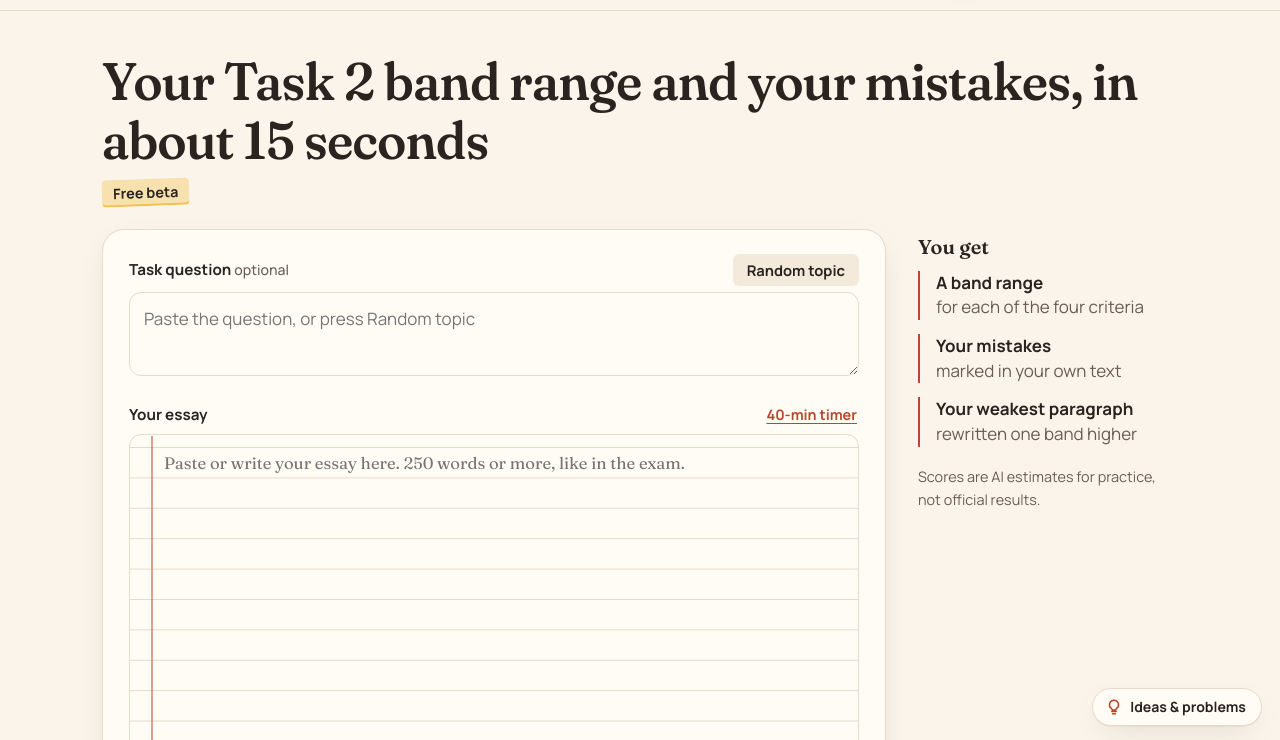
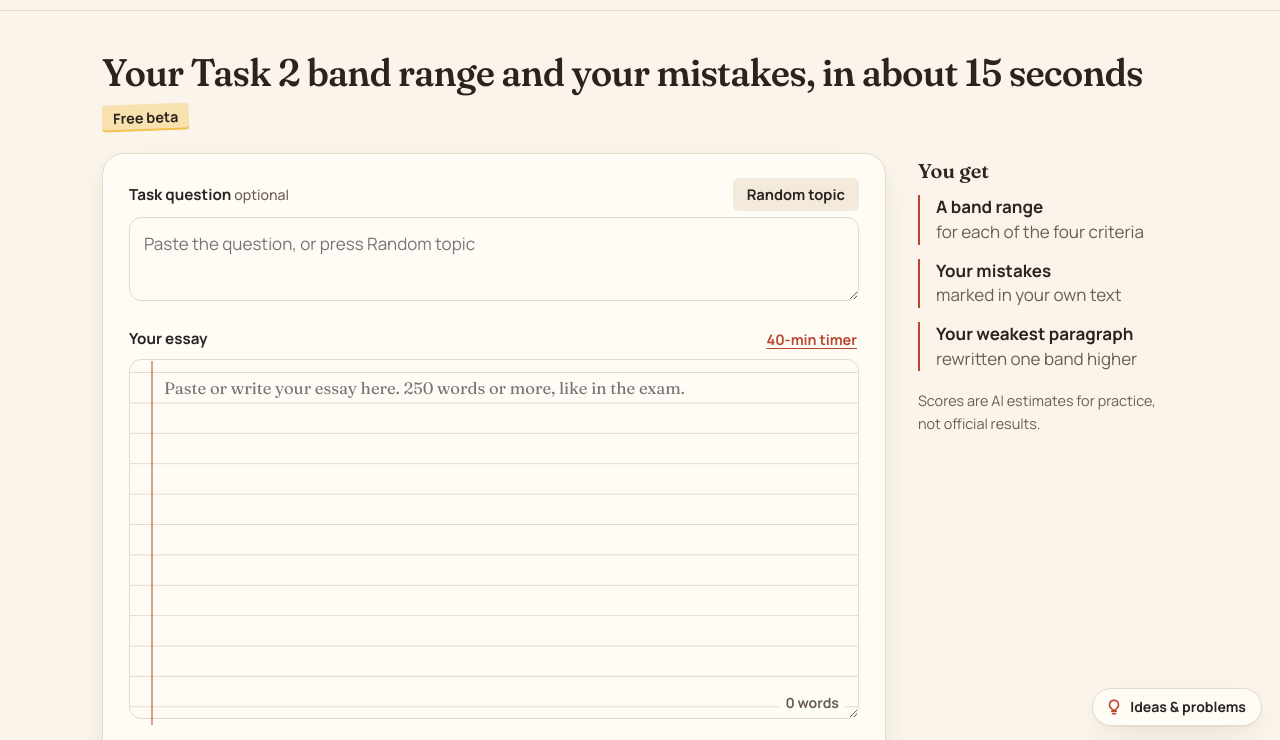
Before and after one commit to shotgodalikhan-spec/writo, a plain HTML site: page index.html in a window 1280 px wide. Shown: the part 56-796 px from the top of the page. Drawn offline with Linux system fonts and the light colour scheme; no server answers.

Commit message:
Smaller homepage headline so the check button stays higher
Co-Authored-By: Claude Sonnet 5.5 <noreply@anthropic.com>

```diff
--- a/assets/style.css
+++ b/assets/style.css
@@ -229,7 +229,7 @@ mark.miss:focus-visible { outline: 2px solid var(--c); outline-offset: 1px; }
 /* Home: "try first" checker */
 .try { padding: 40px 0 48px; }
 .try-head { display: flex; flex-wrap: wrap; align-items: center; gap: 10px 16px; margin-bottom: 22px; }
-.try-head h1 { font-size: clamp(2rem, 4.6vw, 3.3rem); margin: 0; }
+.try-head h1 { font-size: clamp(1.65rem, 3.3vw, 2.4rem); margin: 0; }
 .free-tag { font: 700 .9rem/1 var(--sans); color: var(--ink); background: var(--marker-soft); box-shadow: inset 0 -2px 0 var(--marker); padding: 7px 11px 6px; border-radius: 4px; transform: rotate(-2deg); white-space: nowrap; }
 .try-grid { display: grid; grid-template-columns: minmax(0, 1fr) 260px; gap: 32px; align-items: start; }
 .sheet-form { background: var(--sheet); border: 1px solid var(--rule); border-radius: var(--r-l); padding: 24px 26px 22px; box-shadow: var(--shadow); }
```
